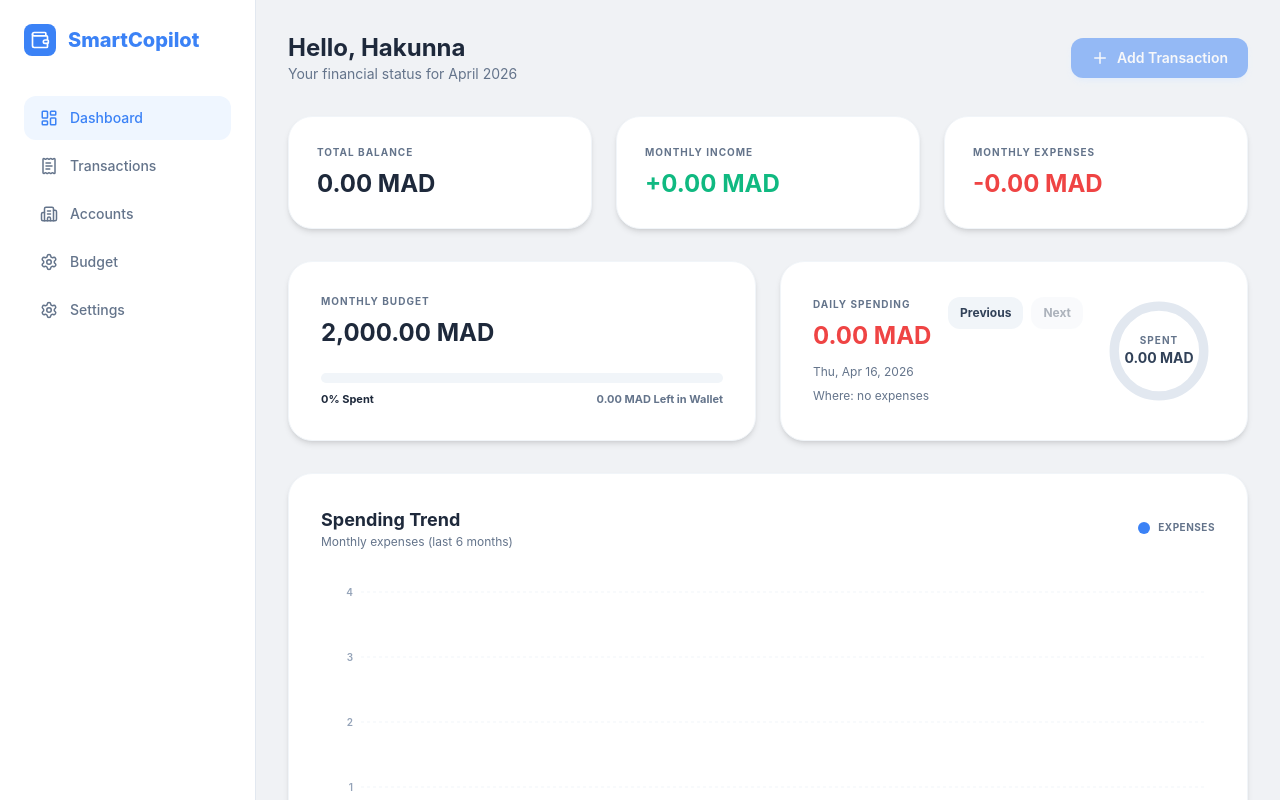
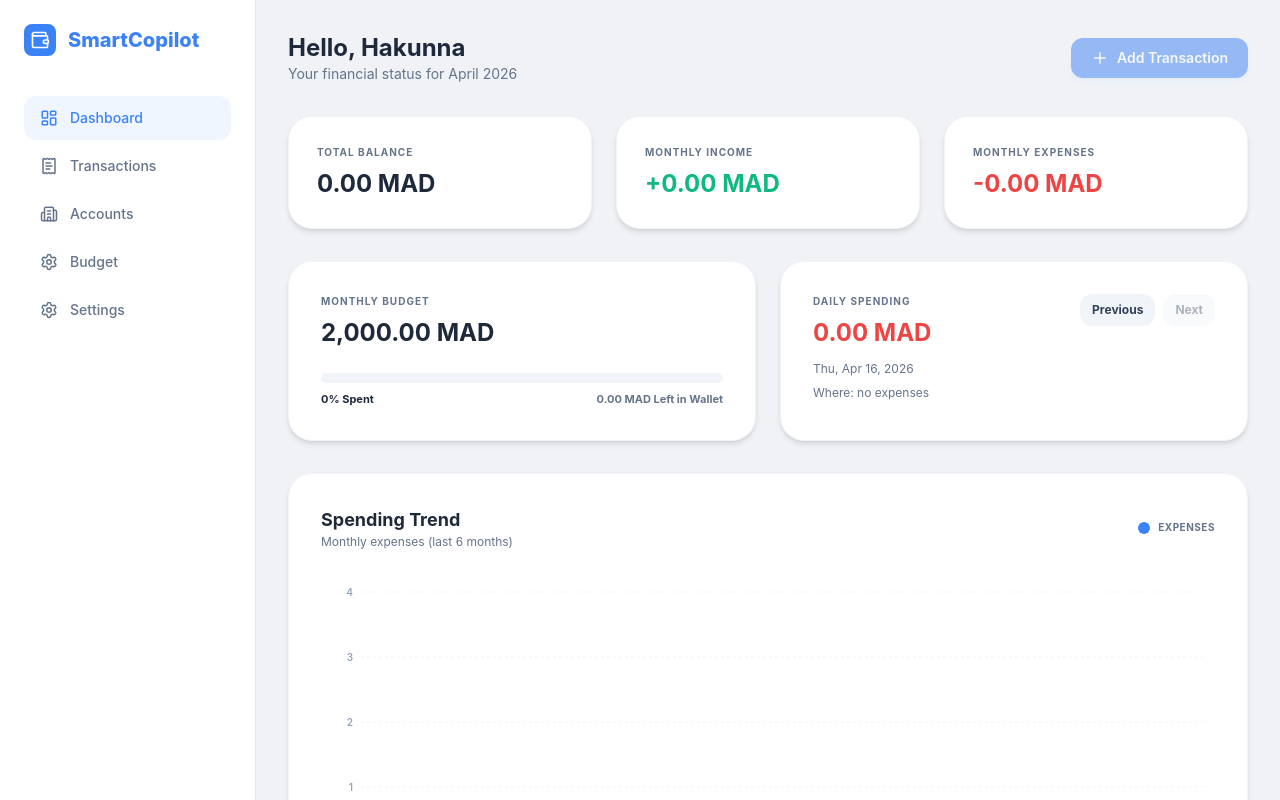
Before and after one commit to hakunnna2/tracker-money, a React (Vite) app: page / in a window 1280 px wide. Shown: the top 800 px of the page. Built offline with nearby package versions, Linux system fonts and the light colour scheme.

Commit message:
refactor: remove daily spending ring and keep text-only breakdown

```diff
--- a/src/components/tabs/DashboardView.tsx
+++ b/src/components/tabs/DashboardView.tsx
@@ -191,10 +191,6 @@ export default function DashboardView({
     return { todaySpent, selectedDate, whereEntries };
   }, [transactions, budget.monthlyLimit, walletAccount, selectedDayOffset]);
 
-  const circleRadius = 48;
-  const circleCircumference = 2 * Math.PI * circleRadius;
-  const circleOffset = dailyStats.todaySpent > 0 ? 0 : circleCircumference;
-
   return (
     <motion.div
       key="dashboard"
@@ -232,7 +228,7 @@ export default function DashboardView({
           </div>
         </div>
 
-        <div className="bg-white rounded-3xl p-5 sm:p-6 lg:p-8 shadow-brand border border-slate-100 flex items-center justify-between gap-5">
+        <div className="bg-white rounded-3xl p-5 sm:p-6 lg:p-8 shadow-brand border border-slate-100">
           <div className="min-w-0 flex-1">
             <div className="flex items-start justify-between gap-3 mb-3">
               <div>
@@ -276,28 +272,6 @@ export default function DashboardView({
                   {cat}: {formatCurrency(amount, currency)}
                 </p>
               ))}
-            </div>
-          </div>
-
-          <div className="relative w-28 h-28 shrink-0">
-            <svg viewBox="0 0 120 120" className="w-full h-full -rotate-90">
-              <circle cx="60" cy="60" r={circleRadius} stroke="#e2e8f0" strokeWidth="10" fill="none" />
-              <circle
-                cx="60"
-                cy="60"
-                r={circleRadius}
-                stroke={dailyStats.todaySpent > 0 ? '#3b82f6' : '#cbd5e1'}
-                strokeWidth="10"
-                fill="none"
-                strokeLinecap="round"
-                strokeDasharray={circleCircumference}
-                strokeDashoffset={circleOffset}
-                className="transition-all duration-500"
-              />
-            </svg>
-            <div className="absolute inset-0 flex flex-col items-center justify-center text-center">
-              <span className="text-[10px] font-bold uppercase tracking-widest text-brand-muted">Spent</span>
-              <span className="text-sm font-bold text-slate-700">{formatCurrency(dailyStats.todaySpent, currency)}</span>
             </div>
           </div>
         </div>
```
